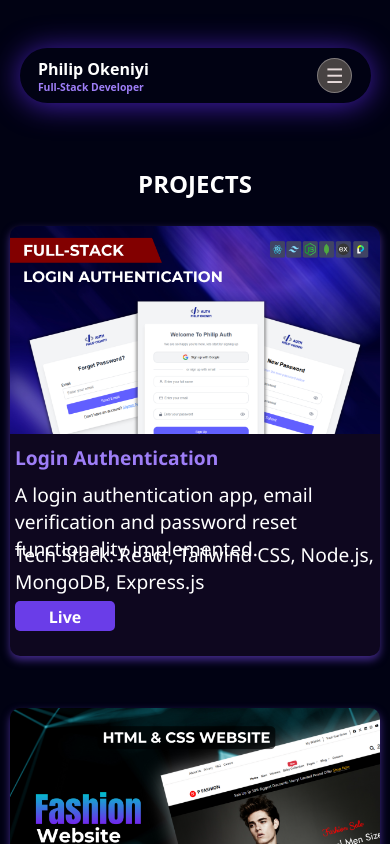
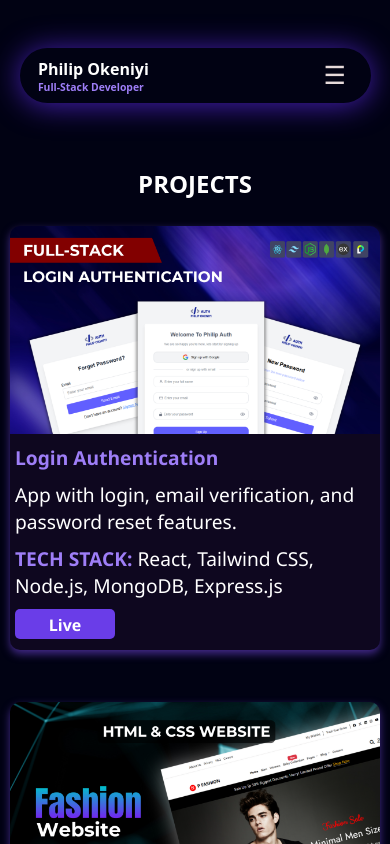
Before and after one commit to philipokeniyi/my-portfolio, a React (Vite) app: page /work in a window 390 px wide. Shown: the top 844 px of the page. Built offline with nearby package versions, Linux system fonts and the light colour scheme.

Commit message:
menu nav

```diff
--- a/src/components/Header/Header.css
+++ b/src/components/Header/Header.css
@@ -84,12 +84,11 @@
   display: none;
   width: 35px;
   height: 35px;
-  border-radius: 35px;
-  border: 1px solid rgba(151, 145, 145, 0.733);
-  background-color: rgb(71, 66, 66);
+    border: none;
+  background-color: rgba(255, 255, 255, 0);
   color: #e6dada;
-  font-size: 20px;
-  padding: 1px;
+  font-size: 25px;
+
 }
 
 .nav-sidebar {
@@ -130,7 +129,23 @@
   }
   .nav-mobile {
     width: 100%;
+
     /* Adjust values as needed */
+  }
+
+
+  .nav-sidebar {
+    margin-top: 0rem;
+    width: 100%;
+    margin-top: 0rem;
+    max-height: 0;
+    opacity: 0;
+    overflow: hidden;
+    transition: max-height 0.4s cubic-bezier(0.4,0,0.2,1), opacity 0.3s;
+  }
+  .nav-sidebar.open {
+    max-height: 500px; /* Adjust as needed for your content */
+    opacity: 1;
   }
 
   .nav-mobile-hide {
@@ -139,4 +154,11 @@
   .menu-button-hide {
     display: block;
   }
+  .icon-animate {
+    display: inline-block;
+    transition: transform 0.3s cubic-bezier(0.4,0,0.2,1);
+  }
+  .icon-animate.open {
+    transform: rotate(180deg) scale(1.2);
+  }
 }
--- a/src/components/Header/Header.jsx
+++ b/src/components/Header/Header.jsx
@@ -54,7 +54,10 @@ function Header() {
         <div className="nav-links nav-topbar">
           <ul className="nav-list">
             <li>
-              <NavLink to="/contact" className="nav-link-contact nav-mobile-hide">
+              <NavLink
+                to="/contact"
+                className="nav-link-contact nav-mobile-hide"
+              >
                 Contact Me
               </NavLink>
             </li>
@@ -66,8 +69,13 @@ function Header() {
                   className="menu-button menu-button-hide"
                   onClick={toggleSidebar}
                 >
-                  {isSidebarOpen ? "✖" : "☰"}{" "}
-                  {/* Changes icon based on state */}
+                  <span
+                    className={
+                      isSidebarOpen ? "icon-animate open" : "icon-animate"
+                    }
+                  >
+                    {isSidebarOpen ? "✖" : "☰"}
+                  </span>
                 </button>
               </div>
             </li>
@@ -77,8 +85,7 @@ function Header() {
 
       {/* Sidebar Navigation (for mobile) */}
       <nav className="nav-mobile">
-        {isSidebarOpen && (
-          <div className="nav-sidebar">
+        <div className={`nav-sidebar${isSidebarOpen ? " open" : ""}`}>
           <ul className="nav-list-mobile">
             <li>
               <NavLink to="/" className="nav-link" onClick={toggleSidebar}>
@@ -86,20 +93,12 @@ function Header() {
               </NavLink>
             </li>
             <li>
-                <NavLink
-                  to="/work"
-                  className="nav-link"
-                  onClick={toggleSidebar}
-                >
+              <NavLink to="/work" className="nav-link" onClick={toggleSidebar}>
                 Projects
               </NavLink>
             </li>
             <li>
-                <NavLink
-                  to="/blog"
-                  className="nav-link"
-                  onClick={toggleSidebar}
-                >
+              <NavLink to="/blog" className="nav-link" onClick={toggleSidebar}>
                 Blog
               </NavLink>
             </li>
@@ -114,7 +113,6 @@ function Header() {
             </li>
           </ul>
         </div>
-        )}
       </nav>
     </header>
   );
--- a/src/components/Work Card/Card.css
+++ b/src/components/Work Card/Card.css
@@ -1,5 +1,6 @@
 .card-container{
   width: 400px;
+
 }
 
 .card {
@@ -9,7 +10,7 @@
   border-radius: 10px;
   margin: 10px;
   /* width: 350px; */
-  height: auto;
+  height:auto ;
   box-shadow: 0 4px 8px 0 var(--button-active-color);
   transition: 0.3s;
 }
@@ -39,10 +40,13 @@
   font-family: "Segoe UI", Tahoma, Geneva, Verdana, sans-serif;
 }
 .info p {
-  height: 50px;
+  /* height: 50px; */
   color: var(--white-color);
   font-size: 1rem;
   font-family: "Segoe UI", Tahoma, Geneva, Verdana, sans-serif;
+}
+.stack-info{
+  height: 50px;
 }
 
 .info a {
@@ -85,6 +89,13 @@
   transition: 0.4s;
 }
 
+.stack{
+  color: var(--purple-color);
+  font-weight: bold;
+  text-transform: uppercase;
+
+}
+
 @media screen and (max-width: 400px) {
    .card-image {
 
@@ -99,6 +110,9 @@
   .info p {
     font-size: 1.2rem;
   }
+  .stack-info{
+    height: auto;
+  }
   .info a {
     width: 100px;
     height: 30px;
--- a/src/components/Work Card/Card.jsx
+++ b/src/components/Work Card/Card.jsx
@@ -13,6 +13,7 @@ function Card({
   alt = "Card Image",
 }) {
   return (
+
     <div className="card-container">
       <section className="card">
         <div className="image">
@@ -22,7 +23,9 @@ function Card({
         <div className="info">
           <h2>{title}</h2>
           <p>{description}</p>
-          <p>Tech Stack: {stack}</p>
+          <p className="stack-info">
+            <span className="stack">Tech Stack:</span> {stack}
+          </p>
           <p>
             <a href={link} target="_blank" rel="noopener noreferrer">
               Live Demo
--- a/src/components/Work/Work.jsx
+++ b/src/components/Work/Work.jsx
@@ -29,7 +29,7 @@ function Work() {
           <section className="work">
             <Card
               title="Login Authentication"
-              description="A login authentication app, email verification and password reset functionality implemented. "
+              description="App with login, email verification, and password reset features."
               stack="React, Tailwind CSS, Node.js, MongoDB, Express.js "
               link="https://login-authentication-1yfb.vercel.app"
               image={loginAuth}
@@ -38,7 +38,7 @@ function Work() {
 
             <Card
               title="Fashion website"
-              description="A fashion website."
+              description="Modern fashion site with stylish design and user interface."
               stack="HTML, Bootstrap, JavaScript"
               link="https://philipokeniyi.github.io/Bootstrap-PFashion/"
               image={fashionWebsite}
@@ -47,7 +47,7 @@ function Work() {
 
             <Card
               title="Real Estate Agency"
-              description="A real estate agency website. "
+              description="Real estate platform for property listings and client contact."
               stack="HTML, CSS, JavaScript"
               link="https://real-estate-agency-mocha.vercel.app"
               image={realEstate}
--- a/src/components/Work/work.css
+++ b/src/components/Work/work.css
@@ -1,6 +1,7 @@
 .work-container {
   width: 100%;
   display: flex;
+  margin-bottom: 3rem;
 }
 
 .all-work {
```
Lines whose indentation alone changed are shown as unchanged.
